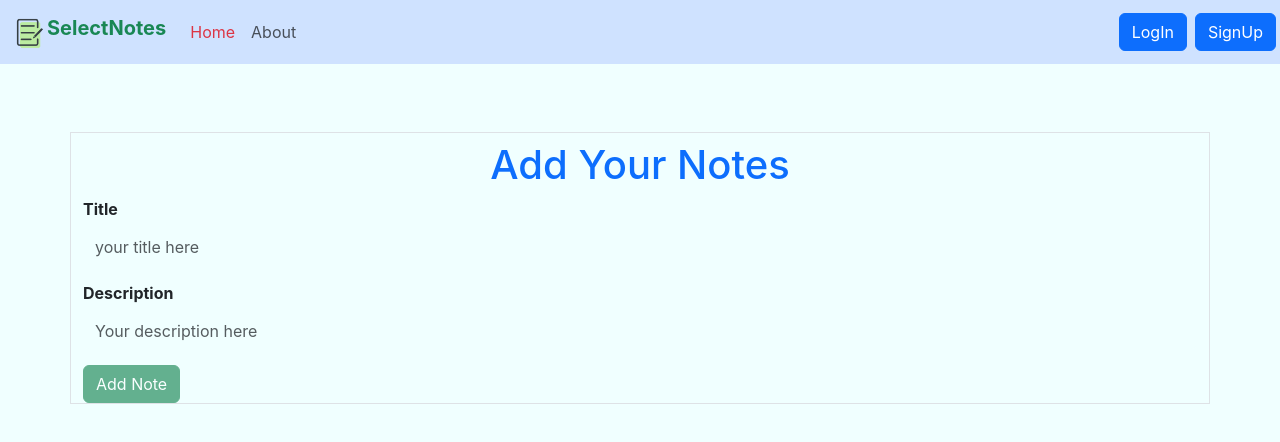
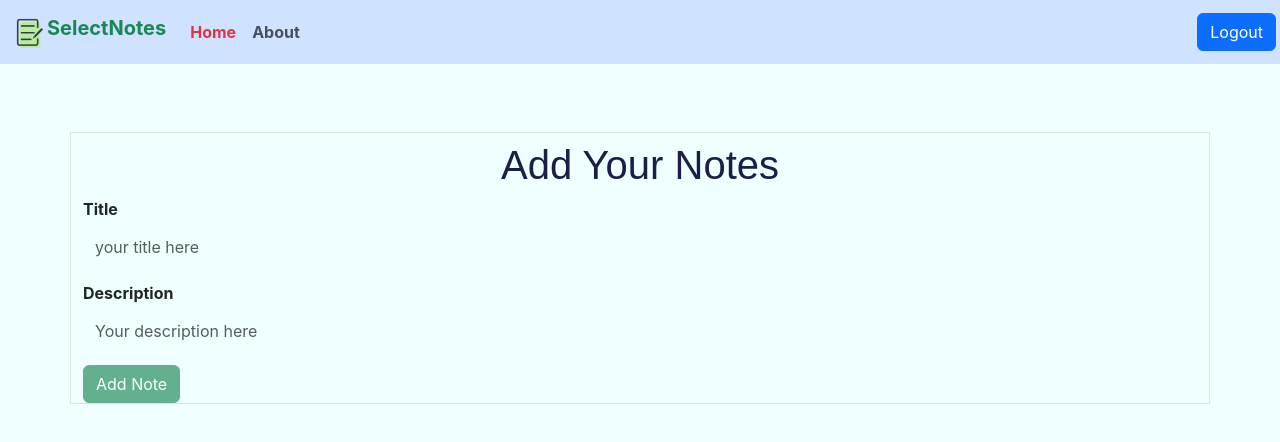
Before and after one commit to abhayv290/selectnotes, a React (Create React App) app: page / in a window 1280 px wide. Shown: the top 442 px of the page. Built offline with nearby package versions, Linux system fonts and the light colour scheme; no server answers; sample sign-in values are in the browser's storage.

Commit message:
fixes some bug final draft

```diff
--- a/src/App.js
+++ b/src/App.js
@@ -31,8 +31,8 @@ export default function App() {
             <Alert alert={alert} />
           </div>
           <Routes>
-            <Route path="/" element={<Home />} />
-            <Route path="/About" element={<About />} />
+            <Route path="/" element={<Home showAlert={showAlert} />} />
+            <Route path="/About" element={<About showAlert={showAlert} />} />
             <Route path="/Login" element={<Login showAlert={showAlert} />} />
             <Route path="/Signup" element={<Signup showAlert={showAlert} />} />
           </Routes>
--- a/src/Components/AddNote.js
+++ b/src/Components/AddNote.js
@@ -4,7 +4,7 @@ import { useContext, useState } from 'react';
 import NoteContext from '../Context/notes/Notecontext'
 import '../index.css'
 
-export default function AddNote() {
+export default function AddNote(props) {
 
     const context = useContext(NoteContext)
 
@@ -13,12 +13,13 @@ export default function AddNote() {
 
     const [note, setnote] = useState({ title: "", description: "", tag: "default" })
     //Handle ONclick
-    const handleclick = (e) => {
+    const handleClick = (e) => {
 
         addNote(note.title, note.description, note.tag);
 
         document.getElementById('title').value = '';
         document.getElementById('description').value = '';
+        props.showAlert('Notes Added', 'success');
     }
 
     // Handle OnChange
@@ -30,9 +31,9 @@ export default function AddNote() {
     }
 
     return (
-        <div style={{ backgroundImage: '' }} className="container my-5 border">
+        <div className="container my-5 border">
 
-            <h1 className='text-center my-2 text-primary'>Add Your Notes</h1>
+            <h1 style={{ color: '#1d1d4a', fontFamily: 'fantasy' }} className='text-center my-2'>Add Your Notes</h1>
             <form>
                 <div className="mb-3">
                     <label htmlFor="title" className="form-label"><strong>Title</strong></label>
@@ -42,7 +43,7 @@ export default function AddNote() {
                     <label htmlFor="description" className="form-label"><strong>Description</strong></label>
                     <input style={{ outline: 'none' }} onChange={onchange} className="form-control" id="description" name='description' placeholder='Your description here' rows="3" minLength={9} required />
                 </div>
-                <button disabled={note.description.length < 9 && note.title.length < 2 ? true : false} type="button" className="btn btn-success " onClick={handleclick}>Add Note</button>
+                <button disabled={note.description.length < 9 && note.title.length < 2 ? true : false} type="button" className="btn btn-success " onClick={handleClick}>Add Note</button>
             </form>
         </div>
     )
--- a/src/Components/Home.js
+++ b/src/Components/Home.js
@@ -8,7 +8,7 @@ export default function Home(props) {
     <>
 
       <div>
-        <Notes ShowAlert={props.ShowAlert} />
+        <Notes showAlert={props.showAlert} />
       </div>
     </>
   )
--- a/src/Components/Navbar.js
+++ b/src/Components/Navbar.js
@@ -1,13 +1,18 @@
 import React from 'react'
 import { useEffect } from 'react';
-import { Link, useLocation } from 'react-router-dom'
+import { Link, useLocation, useNavigate } from 'react-router-dom'
 import icon from '../../src/assets/notes-54-512.png'
 export default function Navbar() {
   const location = useLocation();
-
+  const navigate = useNavigate();
   useEffect(() => {
     //  console.log(location)
   }, [location])
+
+  const handleLogout = () => {
+    localStorage.removeItem('token');
+    navigate('/login');
+  }
   return (
     <>
       <nav className="navbar navbar-expand-lg bg-body-tertiary bg-primary-subtle">
@@ -22,12 +27,12 @@ export default function Navbar() {
           <div className="collapse navbar-collapse" id="navbarNav">
             <ul className="navbar-nav">
               <li className="nav-item">
-                <Link className={`nav-link ${location.pathname === '/' ? 'text-danger' : ''}`} aria-current="page" to="/">Home</Link>
+                <Link className={`nav-link ${location.pathname === '/' ? 'text-danger' : ''}`} aria-current="page" to="/"><b>Home</b></Link>
               </li>
 
 
               <li className="nav-item">
-                <Link className={`nav-link ${location.pathname === '/About' ? 'text-danger' : ''}`} to="/About">About</Link>
+                <Link className={`nav-link ${location.pathname === '/About' ? 'text-danger' : ''}`} to="/About"><b>About</b></Link>
               </li>
 
             </ul>
@@ -35,10 +40,16 @@ export default function Navbar() {
 
           </div>
         </div>
-        <form action="" className='d-flex justify-content-end'>
-          <Link className="btn btn-primary mx-1" to={'/login'} role='button'>LogIn</Link>
-          <Link className="btn btn-primary mx-1" to={'/signup'} role='button'>SignUp</Link>
-        </form>
+        {!localStorage.getItem('token') ?
+          <form action="" className='d-flex justify-content-end'>
+            <Link className="btn btn-primary mx-1" to={'/login'} role='button'>LogIn</Link>
+          </form> :
+          <form action="" className='d-flex justify-content-end'>
+            <Link onClick={handleLogout} className="btn btn-primary mx-1" role='button'>Logout</Link>
+          </form>
+        }
+
+
 
       </nav>
 
--- a/src/Components/NoteItem.js
+++ b/src/Components/NoteItem.js
@@ -1,6 +1,7 @@
 import React from 'react'
 import { useContext } from 'react';
 import NoteContext from '../Context/notes/Notecontext'
+
 
 export default function NoteItem(props) {
 
@@ -9,20 +10,23 @@ export default function NoteItem(props) {
     const { deleteNote } = context;
     const { note, updatenote } = props;
 
-
+    const notedelete = () => {
+        deleteNote(note._id);
+        props.showAlert('Notes Deleted', 'success');
+    }
 
     return (
         <>
             <div className=" col-md-4 my-4">
 
-                <div className="card" style={{ width: '20rem' }} >
+                <div className="card" style={{ width: '20rem', backgroundImage: "url('https://th.bing.com/th/id/OIP.Zf7-yWZ_vZZUUyGVMKN0MgHaFC?pid=ImgDet&rs=1')" }}>
 
                     <div className="card-body">
                         <h5 className="card-title">{note.title}</h5>
                         <p className="card-text">{note.description}</p>
 
                         <div className="d-flex ">
-                            <i className="fa-solid fa-trash mx-3 text-danger" onClick={() => { deleteNote(note._id) }}></i>
+                            <i className="fa-solid fa-trash mx-3 text-danger" onClick={notedelete}></i>
                             <i className="fa-solid fa-pen-to-square" onClick={() => { updatenote(note) }}></i>
 
                         </div>
--- a/src/Components/Notes.js
+++ b/src/Components/Notes.js
@@ -1,17 +1,24 @@
 import React from 'react'
 import { useContext, useEffect, useRef, useState } from 'react';
+import { useNavigate } from 'react-router-dom';
 import NoteContext from '../Context/notes/Notecontext'
 import NoteItem from './NoteItem';
 import AddNote from './AddNote'
-export default function Notes() {
+export default function Notes(props) {
 
     const context = useContext(NoteContext);
-
+    const navigate = useNavigate();
     const { notes, GetNotes, editnote } = context;
 
     useEffect(() => {
+        if (localStorage.getItem('token')) {
+            GetNotes();
+        }
+        else {
+            navigate('/login');
 
-        GetNotes();
+        }
+
         // eslint-disable-next-line react-hooks/exhaustive-deps
     }, []);
 
@@ -20,7 +27,7 @@ export default function Notes() {
 
     //Creating  the useRef variables
 
-    const refclose = useRef(null);
+    const refClose = useRef(null);
     const ref = useRef(null);
     const updatenote = (currentnote) => {
         ref.current.click();
@@ -29,11 +36,12 @@ export default function Notes() {
     }
 
     //Handle ONclick
-    const handleclick = (e) => {
 
+    const handleClick = (e) => {
         editnote(note.id, note.etitle, note.edescription, note.etag);
-        refclose.current.click();
+        refClose.current.click();
         //console.log('note updated');
+        props.showAlert('Note updated successfully', 'success');
     }
 
     // Handle OnChange
@@ -45,7 +53,7 @@ export default function Notes() {
     }
     return (
         <>
-            <AddNote />
+            <AddNote showAlert={props.showAlert} />
             <button ref={ref} type="button" className='d-none  btn btn-primary'
                 data-bs-toggle="modal" data-bs-target="#exampleModal">
                 launch modal
@@ -56,7 +64,7 @@ export default function Notes() {
                     <div className="modal-content">
                         <div className="bg-success modal-header">
                             <h1 className="text-white text-center modal-title fs-5" id="exampleModalLabel">Update Note</h1>
-                            <button ref={refclose} type="button" className="btn-close" data-bs-dismiss="modal" aria-label="Close"></button>
+                            <button ref={refClose} type="button" className="btn-close" data-bs-dismiss="modal" aria-label="Close"></button>
                         </div>
                         <div className="modal-body">
                             <form>
@@ -73,7 +81,7 @@ export default function Notes() {
                         </div>
 
                         <div className="modal-footer">
-                            <button disabled={note.edescription.length < 9 && note.etitle.length < 2 ? true : false} type="button" className="btn btn-primary" onClick={handleclick}>Update</button>
+                            <button disabled={note.edescription.length < 9 && note.etitle.length < 2 ? true : false} type="button" className="btn btn-primary" onClick={handleClick}>Update</button>
                         </div>
                     </div>
                 </div>
@@ -83,7 +91,7 @@ export default function Notes() {
             <div className="container">
                 <div className="row my-4">
                     {notes.map((note, index) => {
-                        return <NoteItem note={note} updatenote={updatenote} key={index} />
+                        return <NoteItem note={note} updatenote={updatenote} key={index} showAlert={props.showAlert} />
                     })}
                 </div>
             </div>
--- a/src/index.css
+++ b/src/index.css
@@ -25,3 +25,8 @@ code {
   outline: none;
   box-shadow: none;
 }
+
+.card {
+  width: 20rem;
+  background-image: url('https: //th.bing.com/th/id/OIP.4tJifr5P796ka01aI7nw_wHaEo?pid=ImgDet&rs=1');
+}
```
